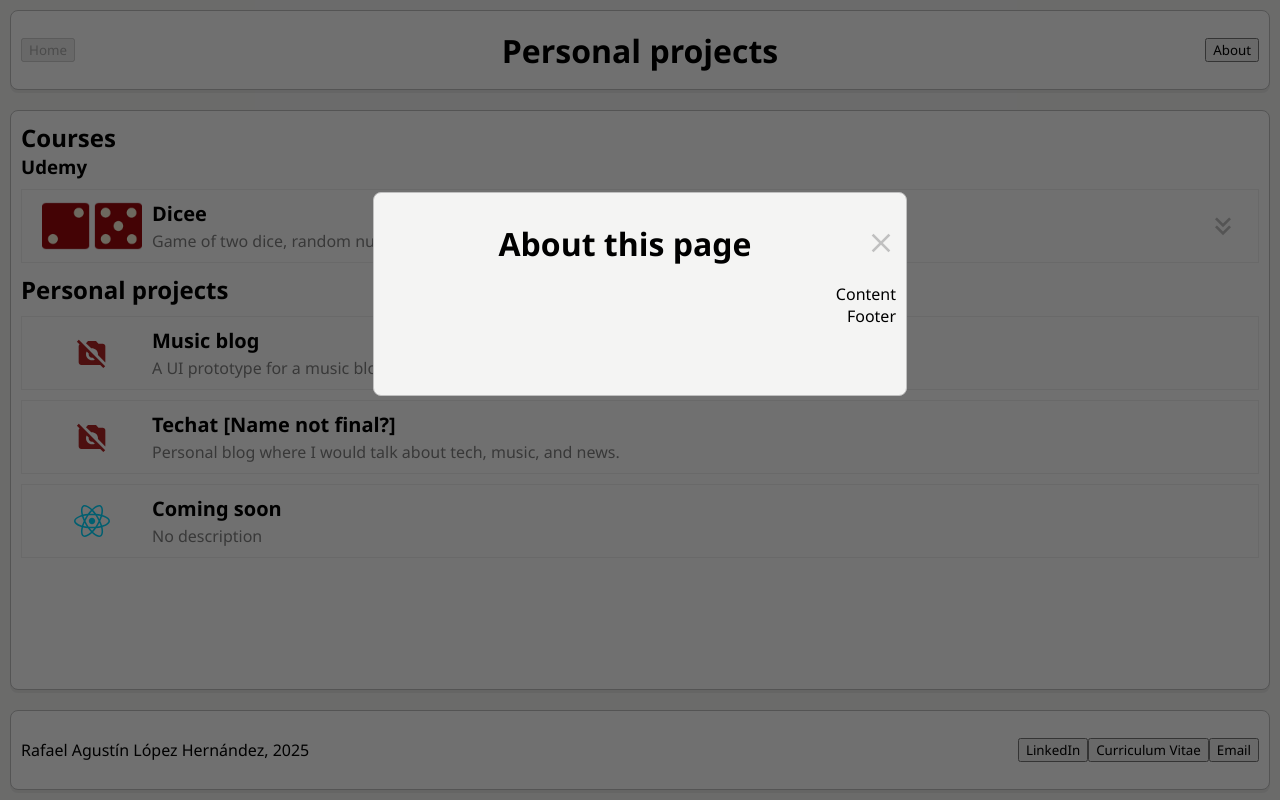
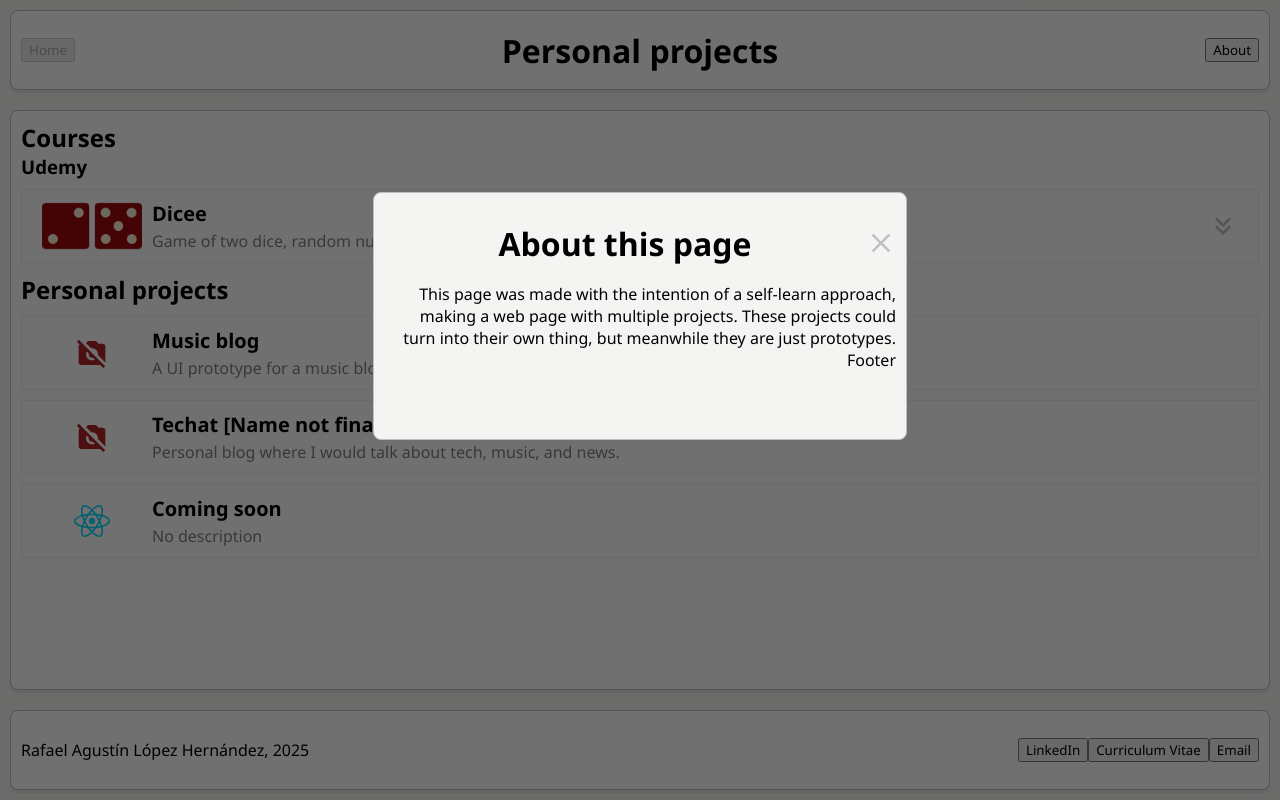
Before and after one commit to donrafiki25/webPage_project, a React (Vite) app: page / in a window 1280 px wide. Both pictures are taken after a click on the button "About". Built offline with nearby package versions, Linux system fonts and the light colour scheme.

Commit message:
Added some small things in the about modal, nothing too big.

```diff
--- a/src/UI/About.tsx
+++ b/src/UI/About.tsx
@@ -17,7 +17,7 @@ export default function About(props: AboutProps) {
                     </button>
                 </div>
                 <div id='contentAbout'>
-                    <p>Content</p>
+                    <p>This page was made with the intention of a self-learn approach, making a web page with multiple projects. These projects could turn into their own thing, but meanwhile they are just prototypes.</p>
                 </div>
                 <div id='footerAbout'>
                     <p>Footer</p>
```
